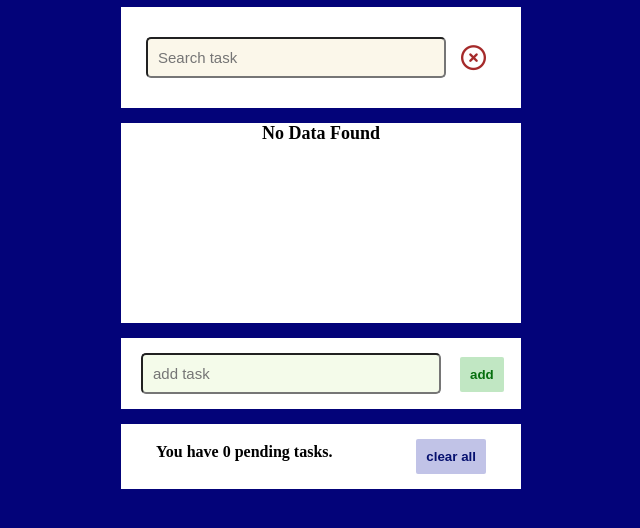
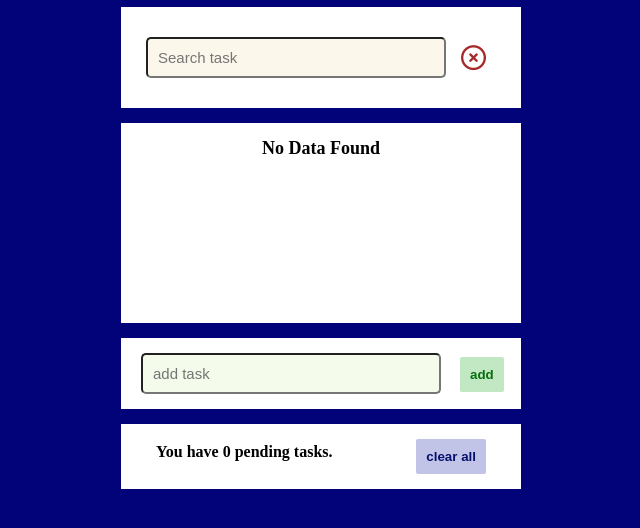
Before and after one commit to bejinraj/Javascript-todolist, a plain HTML site: page index.html in a window 1280 px wide. Shown: the part 68-596 px from the top of the page, without its empty margins (319-959 px from the left). Drawn offline with Linux system fonts and the light colour scheme.

Commit message:
css chsnges in todos container padding

```diff
--- a/style.css
+++ b/style.css
@@ -19,6 +19,7 @@ body {
   flex-direction: column;
   align-items: center;
   margin-top: 15px;
+  padding: 15px;
 }
 
 .search-field {
@@ -138,6 +139,7 @@ p {
   font-size: large;
   font-weight: bold;
   margin-top: 35px;
+  padding-top: 15px;
 }
 
 .add-field {
```
